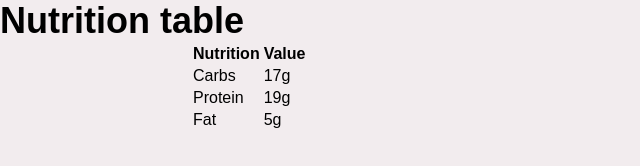
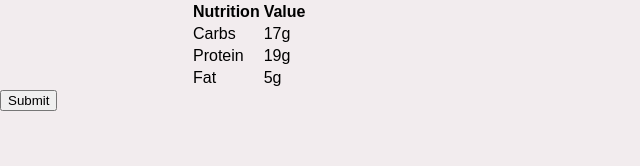
Before and after one commit to iliafilimonov1/git-test, a plain HTML site: page index.html in a window 1280 px wide. Shown: the whole page, without its empty margins (0-640 px from the left). Drawn offline with Linux system fonts and the light colour scheme.

Commit message:
task-1. delete navigation, added button

```diff
--- a/index.html
+++ b/index.html
@@ -10,10 +10,6 @@
 </head>
 
 <body>
-  <nav class="navbar">
-    <h1 class="nav-brand">Nutrition table</h1>
-  </nav>
-
   <main class="container">
     <table class="table" id="nutrition-table">
       <thead>
@@ -26,6 +22,8 @@
     </table>
   </main>
 
+  <button onclick="console.log(5)">Submit</button>
+
   <script type="module" src="js/index.js"></script>
 </body>
 
```
